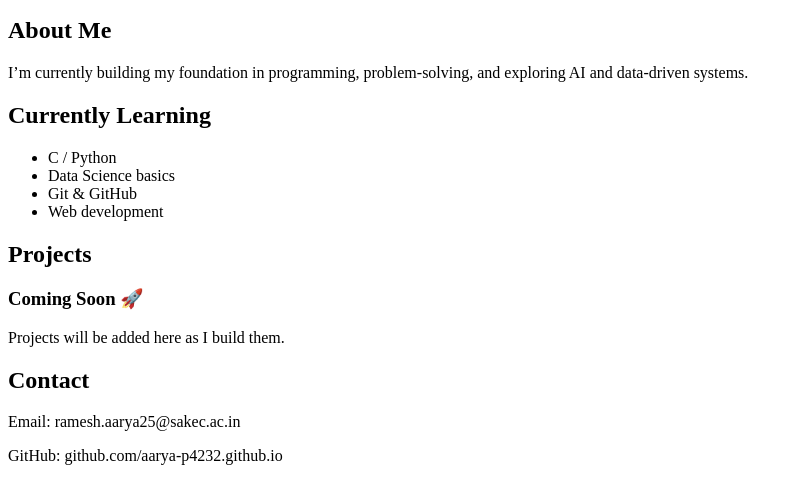
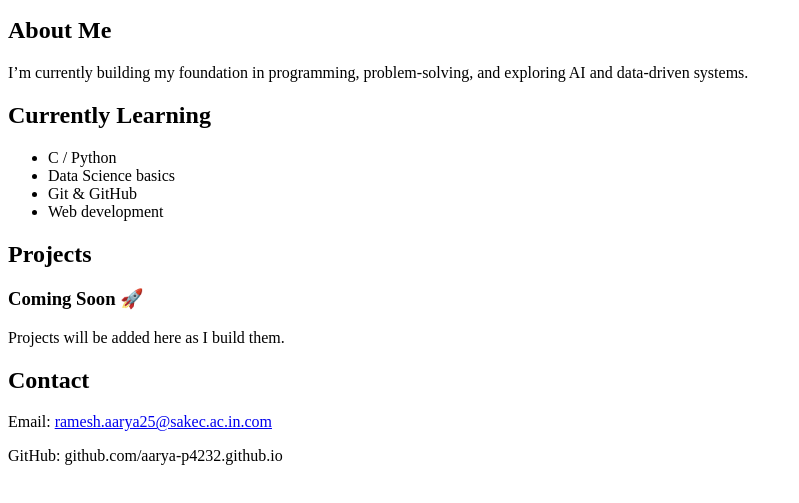
Before and after one commit to rameshaarya25/aarya-p4232.github.io, a plain HTML site: page index.html in a window 1280 px wide. Shown: the part 87-590 px from the top of the page, without its empty margins (0-799 px from the left). Drawn offline with Linux system fonts and the light colour scheme.

Commit message:
Update index.html

```diff
--- a/index.html
+++ b/index.html
@@ -33,7 +33,7 @@
 
     <section>
         <h2>Contact</h2>
-        <p>Email: ramesh.aarya25@sakec.ac.in</p>
+        <p>Email: <a href="mailto:ramesh.aarya25@sakec.ac.in.com">ramesh.aarya25@sakec.ac.in.com</a></p>
         <p>GitHub: github.com/aarya-p4232.github.io</p>
     </section>
 
```
